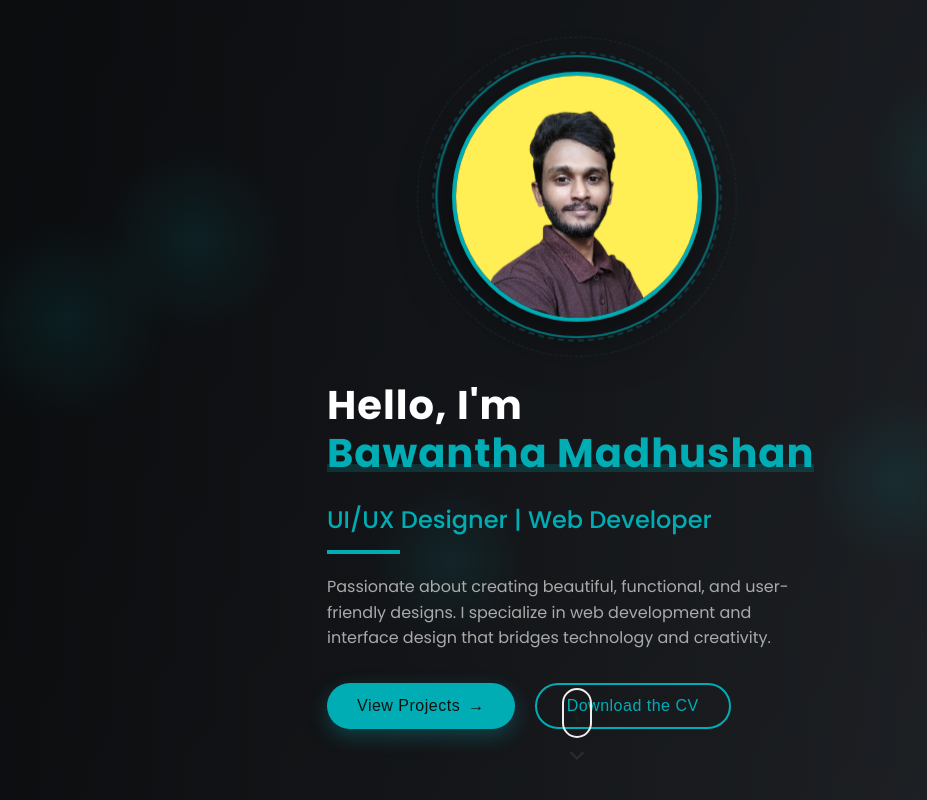
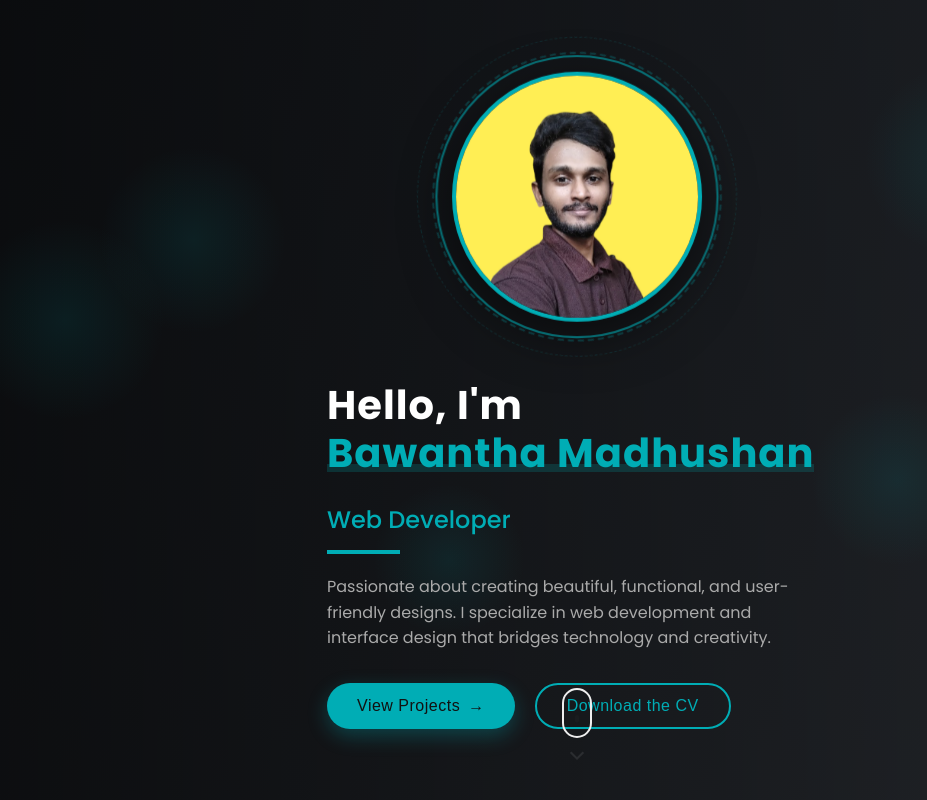
Before and after one commit to BMadhushan18/PortFolio, a React (Create React App) app: page / in a window 1280 px wide. Shown: the top 800 px of the page, without its empty margins (63-990 px from the left). Built offline with nearby package versions, Linux system fonts and the light colour scheme; grey boxes are pictures that could not be loaded.

Commit message:
Update Home.js

```diff
--- a/src/pages/Home.js
+++ b/src/pages/Home.js
@@ -105,7 +105,7 @@ const Home = () => {
                 <h1>Hello, I'm <span className="highlight">Bawantha Madhushan</span></h1>
               </div>
               <div className="title-wrapper">
-                <h2 className="profession">UI/UX Designer | Web Developer</h2>
+                <h2 className="profession">Web Developer</h2>
                 <div className="animated-bar"></div>
               </div>
               <p className="bio">
```
